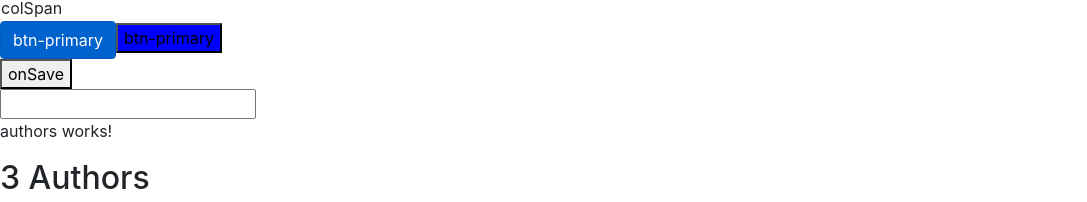
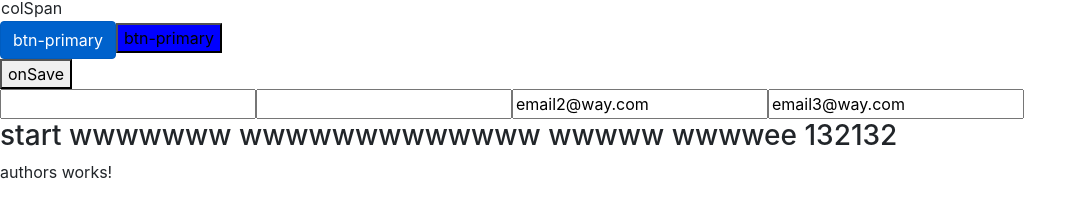
Before and after one commit to DenisDVG/ang2Crash, an Angular app: page / in a window 1280 px wide. Shown: the part 482-684 px from the top of the page, without its empty margins (0-1087 px from the left). Built offline with nearby package versions, Linux system fonts and the light colour scheme.

Commit message:
events filter

```diff
--- a/src/app/courses/courses.component.html
+++ b/src/app/courses/courses.component.html
@@ -20,4 +20,8 @@
   <button (click)="onSave($event)">onSave</button>
 </div>
 
-<input (keyup.enter)="onKeyUpFilterEnter()" />
+<input (keyup.enter)="onKeyUpFilterEnter($event)" />
+<input #email (keyup.enter)="onKeyUpBindInputVal(email.value)" />
+<input [value]="emailTwo" (keyup.enter)="emailTwo = $event.target.value; onKeyUpTwoWayBindInputVal()" />
+<input [(ngModel)]="emailThree" (keyup.enter)="onKeyUpTwoWayBindNGModelInputVal()" />
+<h3>{{textPipe | summary}}</h3>
--- a/src/app/courses/courses.component.ts
+++ b/src/app/courses/courses.component.ts
@@ -12,6 +12,10 @@ export class CoursesComponent implements OnInit {
   imageUrl = 'http://lorempixel.com/400/200';
   colSpan = 2;
   isActive = true;
+  emailTwo = 'email2@way.com';
+  emailThree = 'email3@way.com';
+  textPipe = `start wwwwwww wwwwwwwwwwwww wwwww
+  wwwwee 132132 eresrergdfdf dfgd sdsdsd  sdsdfsfeeeeee and`;
   constructor(private coursesService: CoursesService) {
     this.courses = coursesService.getCourses();
   }
@@ -22,8 +26,17 @@ export class CoursesComponent implements OnInit {
   onDivAfterSave(): void {
     console.log('onDivAfterSave');
   }
-  onKeyUpFilterEnter(): void {
-      console.log('Enter was pressed');
+  onKeyUpFilterEnter($event): void {
+      console.log($event.target.value);
+  }
+  onKeyUpBindInputVal(email: string): void{
+    console.log(email);
+  }
+  onKeyUpTwoWayBindInputVal(): void{
+    console.log(this.emailTwo);
+  }
+  onKeyUpTwoWayBindNGModelInputVal(): void{
+    console.log(this.emailThree);
   }
   ngOnInit(): void {}
 }
--- /dev/null
+++ b/src/app/summary.pipe.ts
@@ -0,0 +1,14 @@
+import { Pipe, PipeTransform } from '@angular/core';
+
+@Pipe({
+    name: 'summary'
+})
+
+export class SummaryPipe implements PipeTransform {
+    transform(value: any, args?: any): void {
+        if (!value){
+            return null;
+        }
+        return value.substr(0, 50);
+    }
+}
```
Also changed, not shown: src/app/app.module.ts (+6 -2 lines).
